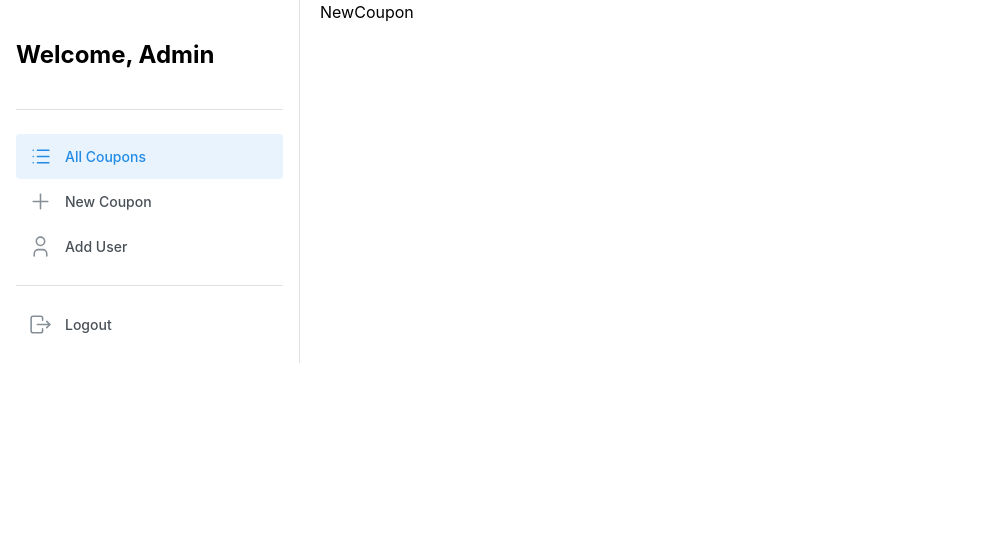
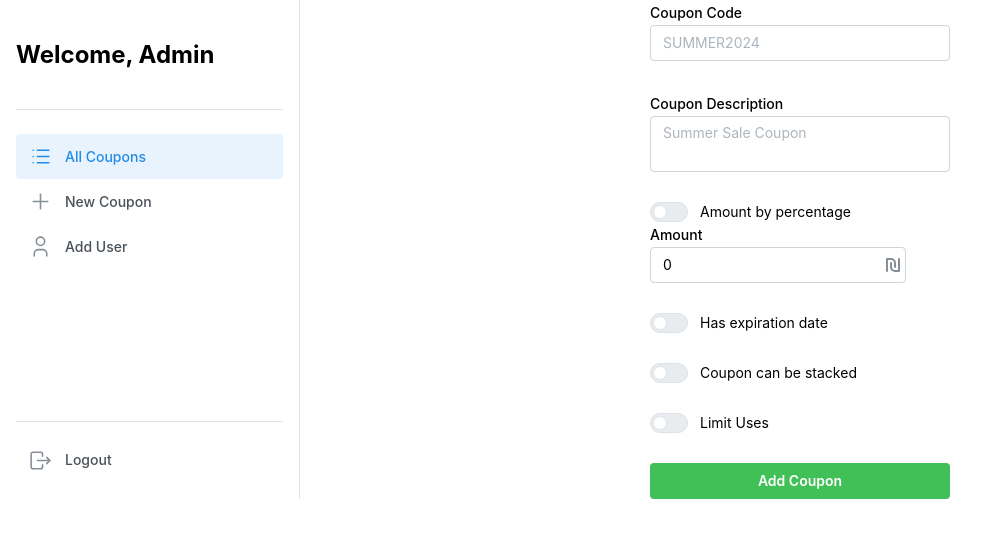
Before and after one commit to Talkoosh/coupons, a React (Vite) app: page /admin/coupon-add in a window 1280 px wide. Shown: the top 538 px of the page, without its empty margins (0-997 px from the left). Built offline with nearby package versions, Linux system fonts and the light colour scheme; the HTML template or start-up script is replaced by a standard one.

Commit message:
Created add coupon functionality

```diff
--- a/src/App.jsx
+++ b/src/App.jsx
@@ -1,5 +1,7 @@
 import React, { useState } from "react";
 import "@mantine/core/styles.css";
+import "@mantine/dates/styles.css";
+
 import { MantineProvider } from "@mantine/core";
 import { BrowserRouter, Routes, Route } from "react-router-dom";
 import { ToastContainer, toast } from "react-toastify";
@@ -26,6 +28,7 @@ export default function App() {
     const [loggedInUser, setLoggedInUser] = useState({
         username: "Admin",
         password: "cooltest123",
+        id: 1,
     });
 
     return (
--- a/src/components/NewCoupon/NewCoupon.jsx
+++ b/src/components/NewCoupon/NewCoupon.jsx
@@ -1,20 +1,143 @@
+import { NotificationContext } from "../../App";
+import { Button, NumberInput, Switch, Textarea, TextInput } from "@mantine/core";
 import { useForm } from "@mantine/form";
-import React from "react";
+import React, { useContext } from "react";
+import { IconPercentage, IconCurrencyShekel } from "@tabler/icons-react";
+import { DateInput } from "@mantine/dates";
+import styles from "./NewCoupon.module.css";
+import { addCoupon } from "../../mockServer/httpRequests";
 
 export default function NewCoupon({ loggedInUser }) {
+    const { notifyError, notifySuccess } = useContext(NotificationContext);
     const form = useForm({
         mode: "uncontrollerd",
         initialValues: {
+            userId: loggedInUser.id,
             code: "",
             description: "",
-            userId: loggedInUser.id,
             byPercentage: false,
+            amount: 0,
+            hasExpirationDate: false,
             expirationDate: null,
             isStackable: false,
-            amount: 0,
             isLimited: false,
             usesLeft: 0,
         },
     });
-    return <div>NewCoupon</div>;
+
+    const onAddCoupon = async (newCoupon) => {
+        try {
+            // Alert user if code or amount were not provideds
+            if (!newCoupon.code || !newCoupon.amount) {
+                notifyError("Code and Amount must be provided!");
+                return;
+            }
+
+            // Reset values if they're not necessary
+            if (!newCoupon.hasExpirationDate) {
+                newCoupon.expirationDate = null;
+            }
+            if (!newCoupon.isLimited) {
+                newCoupon.usesLeft = 0;
+            }
+            // Add creation date and time to coupon
+            newCoupon.createdAt = new Date();
+
+            // Create coupon and alert user
+            const res = await addCoupon(newCoupon);
+            notifySuccess(res.message);
+            // Reset form values
+            form.reset();
+        } catch (error) {
+            notifyError(error.message);
+            console.log(error);
+        }
+    };
+    return (
+        <div className={styles.container}>
+            <form className={styles.form} onSubmit={form.onSubmit((values) => onAddCoupon(values))}>
+                <TextInput
+                    style={{ width: "300px" }}
+                    label="Coupon Code"
+                    placeholder="SUMMER2024"
+                    key={form.key("code")}
+                    {...form.getInputProps("code")}
+                />
+
+                <Textarea
+                    label="Coupon Description"
+                    placeholder="Summer Sale Coupon"
+                    key={form.key("description")}
+                    {...form.getInputProps("description")}
+                />
+
+                {/* Container for amount inputs*/}
+                <div>
+                    <Switch
+                        label="Amount by percentage"
+                        {...form.getInputProps("byPercentage", { type: "checkbox" })}
+                    />
+                    <div className={styles.amountContainer}>
+                        <NumberInput
+                            rightSection={
+                                form.getValues().byPercentage ? (
+                                    <IconPercentage />
+                                ) : (
+                                    <IconCurrencyShekel />
+                                )
+                            }
+                            label="Amount"
+                            placeholder="20"
+                            key={form.key("amount")}
+                            {...form.getInputProps("amount")}
+                        />
+                    </div>
+                </div>
+
+                {/* Container for expiration date inputs */}
+                <div>
+                    <Switch
+                        label="Has expiration date"
+                        {...form.getInputProps("hasExpirationDate", { type: "checkbox" })}
+                    />
+                    {form.getValues().hasExpirationDate ? (
+                        <DateInput
+                            label="Expiration Date"
+                            key={form.key("expirationDate")}
+                            {...form.getInputProps("expirationDate")}
+                        />
+                    ) : (
+                        <></>
+                    )}
+                </div>
+
+                <Switch
+                    label="Coupon can be stacked"
+                    {...form.getInputProps("isStackable", { type: "checkbox" })}
+                />
+
+                {/* Container for uses limit inputs */}
+                <div>
+                    <Switch
+                        label="Limit Uses"
+                        {...form.getInputProps("isLimited", { type: "checkbox" })}
+                    />
+                    {form.getValues().isLimited ? (
+                        <NumberInput
+                            label="Uses amount"
+                            placeholder="10"
+                            key={form.key("usesLeft")}
+                            {...form.getInputProps("usesLeft")}
+                        />
+                    ) : (
+                        <></>
+                    )}
+                </div>
+
+                <Button color="green" type="submit">
+                    Add Coupon
+                </Button>
+            </form>
+        </div>
+    );
 }
--- a/src/components/NewCoupon/NewCoupon.module.css
+++ b/src/components/NewCoupon/NewCoupon.module.css
@@ -0,0 +1,17 @@
+.container {
+    height: 100%;
+    display: flex;
+    justify-content: center;
+    align-items: center;
+}
+
+.form {
+    display: flex;
+    flex-direction: column;
+    gap: 30px;
+}
+
+.amountContainer {
+    display: flex;
+    /* flex-directiosn: column; */
+}
--- a/src/mockServer/data.js
+++ b/src/mockServer/data.js
@@ -4,3 +4,5 @@ export const users = [
         password: "cooltest123",
     },
 ];
+
+export const coupons = [];
--- a/src/mockServer/httpRequests.js
+++ b/src/mockServer/httpRequests.js
@@ -1,4 +1,4 @@
-import { users } from "./data";
+import { coupons, users } from "./data";
 
 //Mock login function
 export const login = async (payload) => {
@@ -42,6 +42,24 @@ export const addUser = async (payload) => {
     };
 };
 
+export const addCoupon = async (payload) => {
+    await mimicDelay();
+
+    const existingCoupon = coupons.find((coupon) => coupon.code === payload.code);
+    if (existingCoupon) {
+        throw {
+            message: "Coupon with the same code already exists",
+            code: 409,
+        };
+    }
+
+    coupons.push(payload);
+    return {
+        message: "Coupon added successfuly!",
+        code: 201,
+    };
+};
+
 //Mimic actual request delay
 const mimicDelay = () => {
     return new Promise((resolve) => {
```
